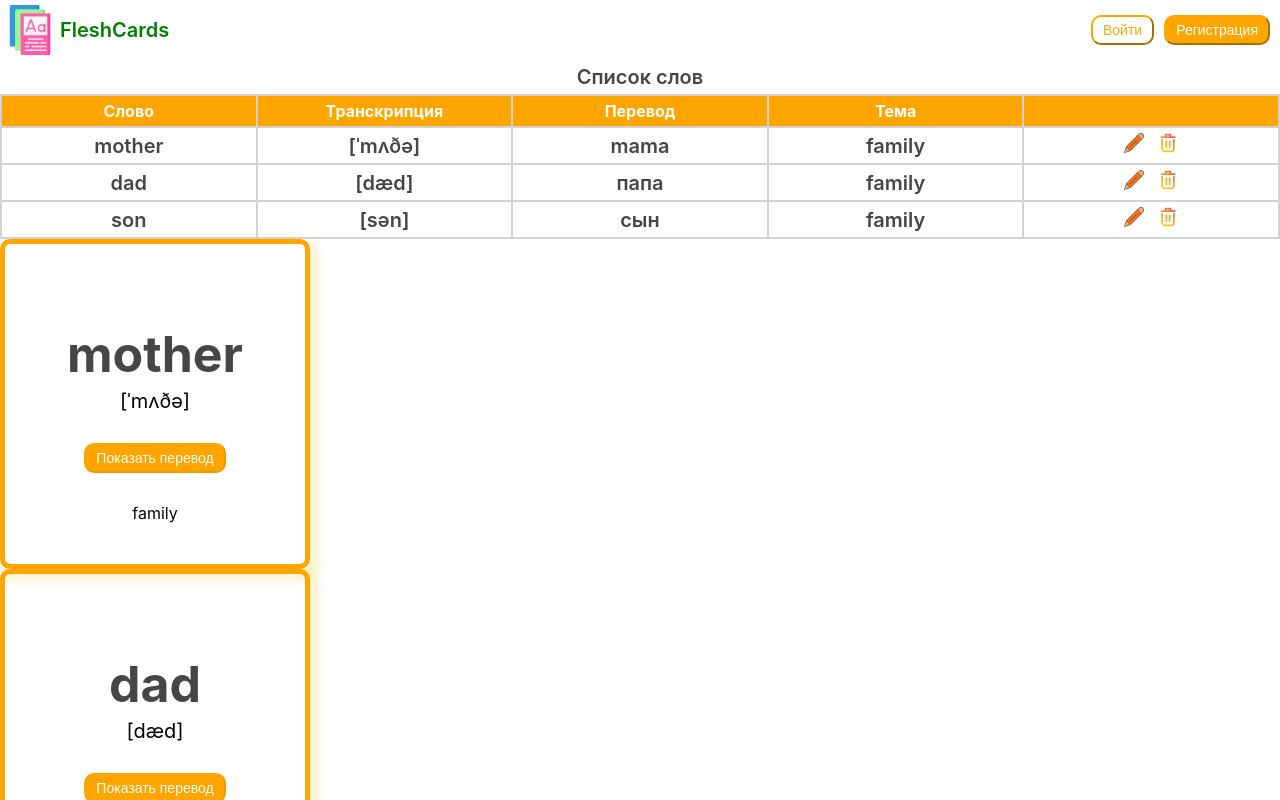
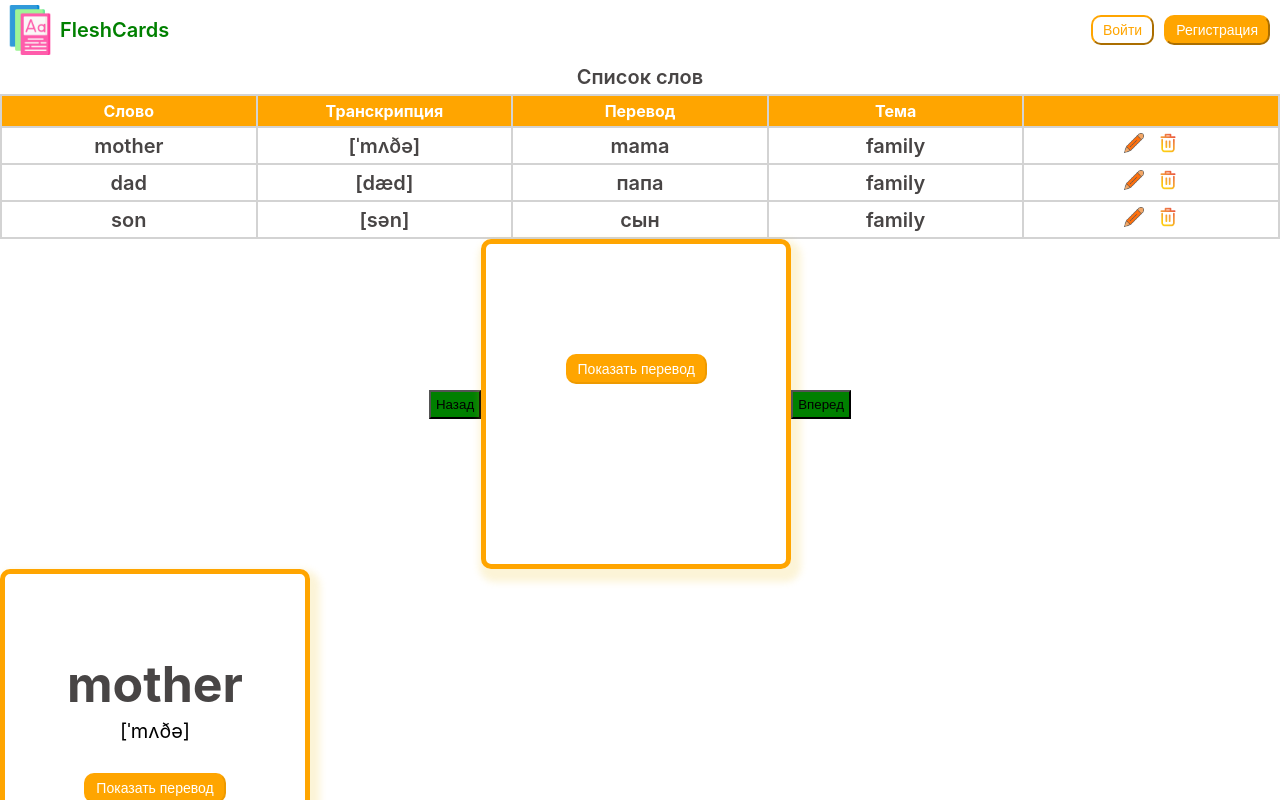
Before and after one commit to IrinaParamonova7980/Flashcards, a React (Create React App) app: page / in a window 1280 px wide. Shown: the top 800 px of the page. Built offline with nearby package versions, Linux system fonts and the light colour scheme.

Commit message:
FlippingCards beginning

```diff
--- a/src/App.js
+++ b/src/App.js
@@ -4,6 +4,7 @@ import ListWords from "./components/listWords/ListWords";
 import Footer from "./components/footer/Footer";
 import Header from "./components/header/Header";
 import WordCard from "./components/wordCard/WordCard";
+import FlippingCards from "./components/flippingCards/FlippingCards";
 
 function App() {
   return (
@@ -14,6 +15,9 @@ function App() {
       <main>
         <section>
           <ListWords></ListWords>
+        </section>
+        <section>
+          <FlippingCards></FlippingCards>
         </section>
         <div>
           {data.map((data) => (
--- /dev/null
+++ b/src/components/flippingCards/FlippingCards.jsx
@@ -0,0 +1,46 @@
+import React from "react";
+import styles from "./flippingCards.module.scss";
+import WordCart from "../wordCard/WordCard";
+
+export default class FlippingCards extends React.Component {
+  constructor(props) {
+    super(props);
+    this.state = { count: 0 };
+
+    this.previousCard = this.previousCard.bind(this);
+    this.nextCard = this.nextCard.bind(this);
+  }
+
+  previousCard = () => {
+    this.setState((prevState) => {
+      return {
+        count: prevState.count - 1,
+      };
+    });
+  };
+
+  nextCard = () => {
+    this.setState((prevState) => {
+      return {
+        count: prevState.count + 1,
+      };
+    });
+  };
+
+  render() {
+    //const { id, ...itemProps } = this.props.englishCards[this.state.count];
+    return (
+      <div className={styles.container}>
+        <button onClick={this.previousCard} className={styles.button}>
+          Назад
+        </button>
+        <WordCart></WordCart>
+        <button onClick={this.nextCard} className={styles.button}>
+          Вперед
+        </button>
+      </div>
+    );
+  }
+}
+
+//key={id} {...itemProps}
--- /dev/null
+++ b/src/components/flippingCards/flippingCards.module.scss
@@ -0,0 +1,12 @@
+@import "./../variables.scss";
+
+.container {
+  display: flex;
+  justify-content: center;
+  align-items: center;
+}
+
+.button {
+  padding: 5px;
+  background: $colorFourth;
+}
```
Also changed, not shown: src/components/common/button/Button.jsx (+9 -1 lines).
